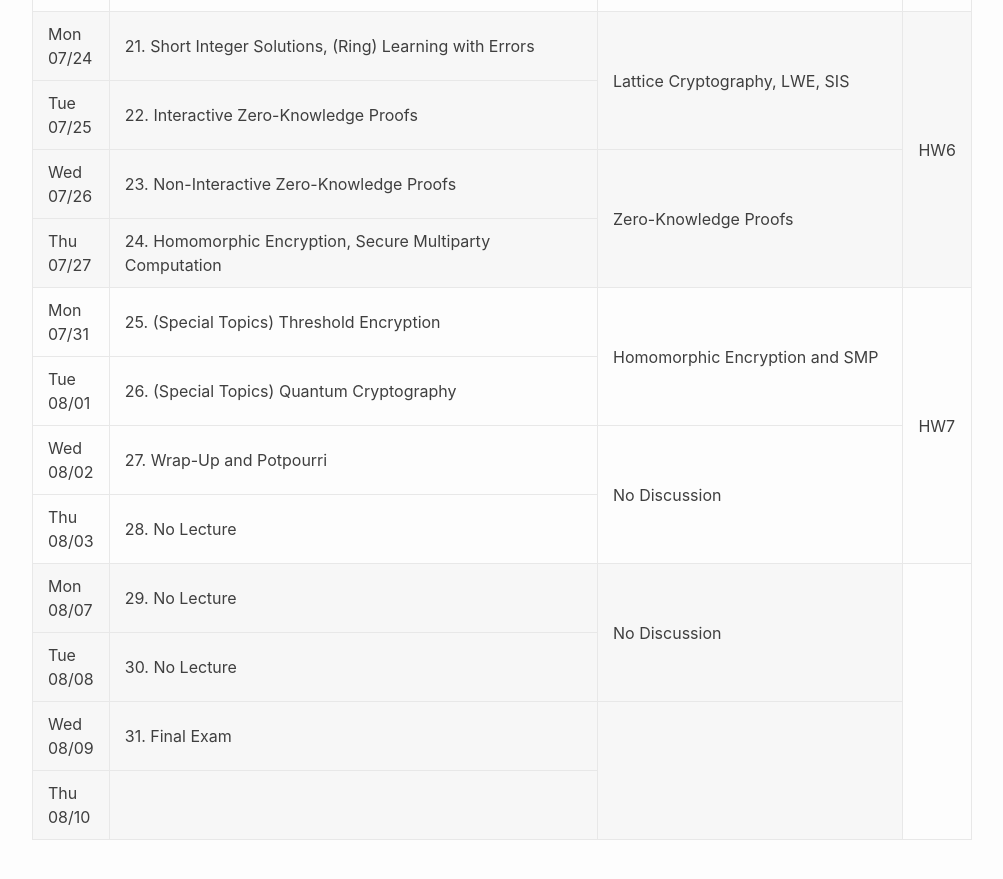
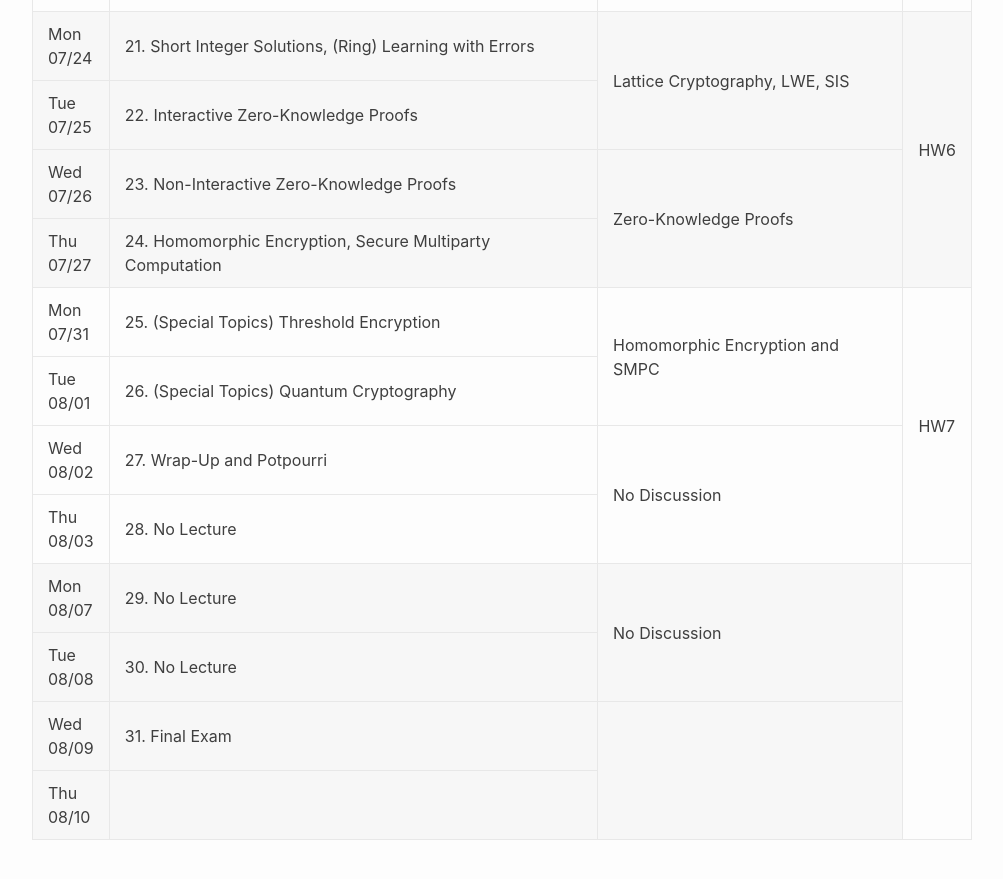
Before and after one commit to CS171-Staff/cs171-su23-website, a Jekyll site: the page built from index.md, in a window 1280 px wide and 900 px high, scrolled down 2071 px. Shown: the top 879 px of the window, without its empty margins (138-1141 px from the left). Built offline with Jekyll 4.4.1, drawn with Linux system fonts in a browser that asks for light colours.

Commit message:
smpc typo fix

```diff
--- a/_data/schedule.yml
+++ b/_data/schedule.yml
@@ -57,7 +57,7 @@ discussions:
   - name: Elliptic Curve Cryptography
   - name: Lattice Cryptography, LWE, SIS
   - name: Zero-Knowledge Proofs
-  - name: Homomorphic Encryption and SMP
+  - name: Homomorphic Encryption and SMPC
   - name: No Discussion
   - name: No Discussion
 
```
